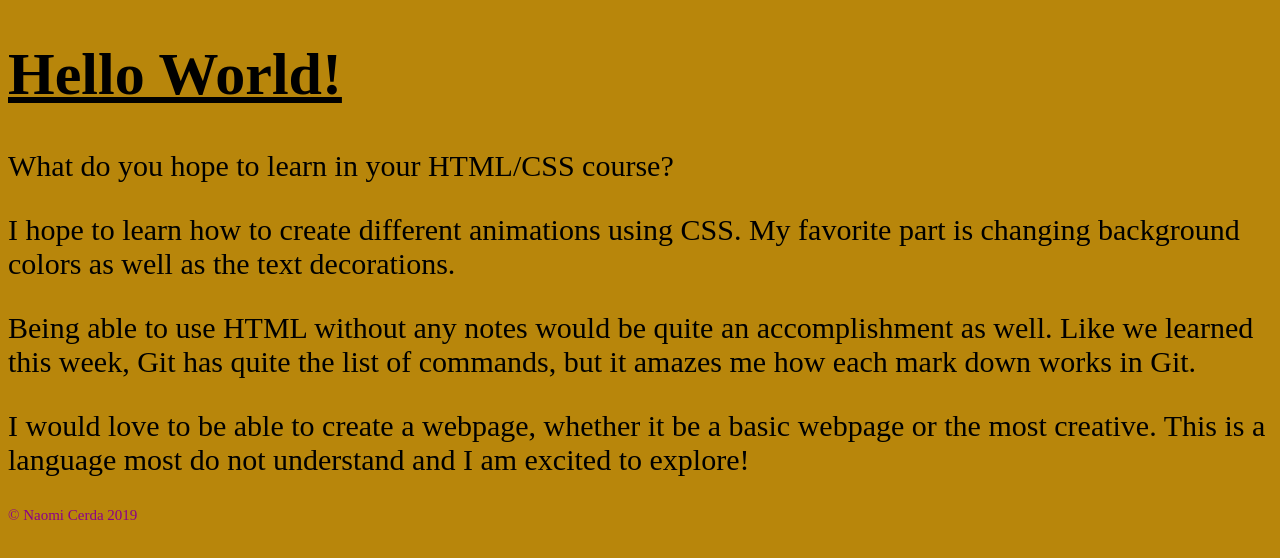
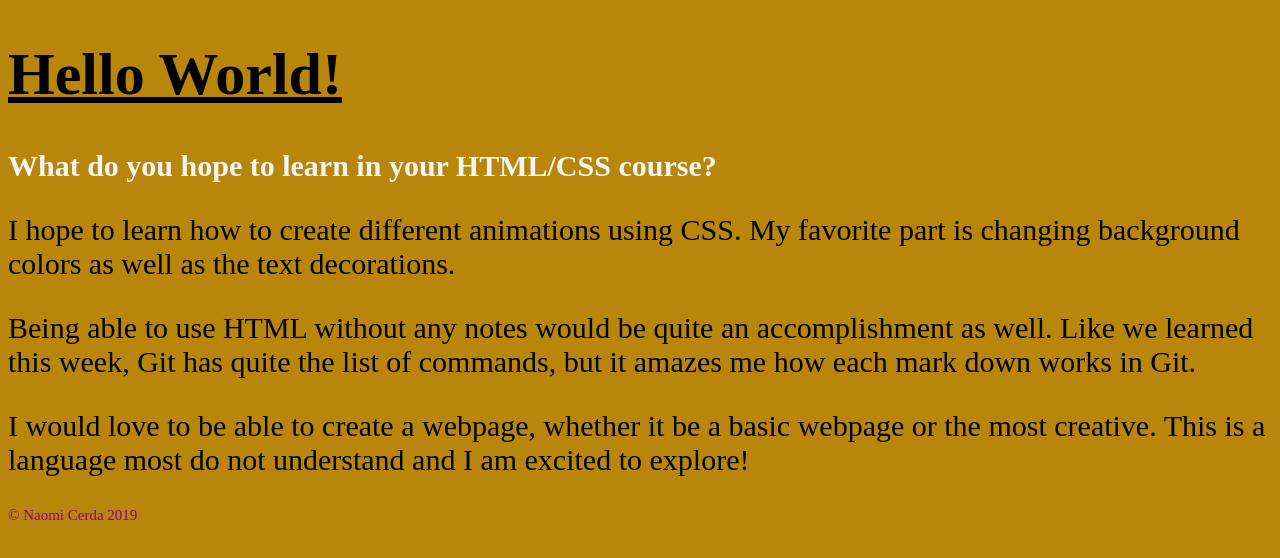
Before and after one commit to naomicerda1/Assignment02, a plain HTML site: page index.html in a window 1280 px wide. Drawn offline with Linux system fonts and the light colour scheme.

Commit message:
Added HTML and CSS Elements

```diff
--- a/index.html
+++ b/index.html
@@ -9,7 +9,7 @@
 </head>
 <body>
     <h1>Hello World!</h1>
-    <p>What do you hope to learn in your HTML/CSS course?</p>
+    <p class="main-question">What do you hope to learn in your HTML/CSS course?</p>
     <p>I hope to learn how to create different animations using CSS. My favorite part is changing background colors as well as the text decorations.</p>
     <p>Being able to use HTML without any notes would be quite an accomplishment as well. Like we learned this week, Git has quite the list of commands,
         but it amazes me how each mark down works in Git.</p>
--- a/main.css
+++ b/main.css
@@ -1,13 +1,14 @@
 h1{
     text-decoration: underline;
+    color: black;
 }
 body{
     background-color: darkgoldenrod;
     font-size: 30px;
 }
 .main-question{
-    font-weight: bold;
-    color: blue;
+    font-weight: bolder;
+    color: whitesmoke;
 }
 #copyright{
     font-size: 15px;
```
